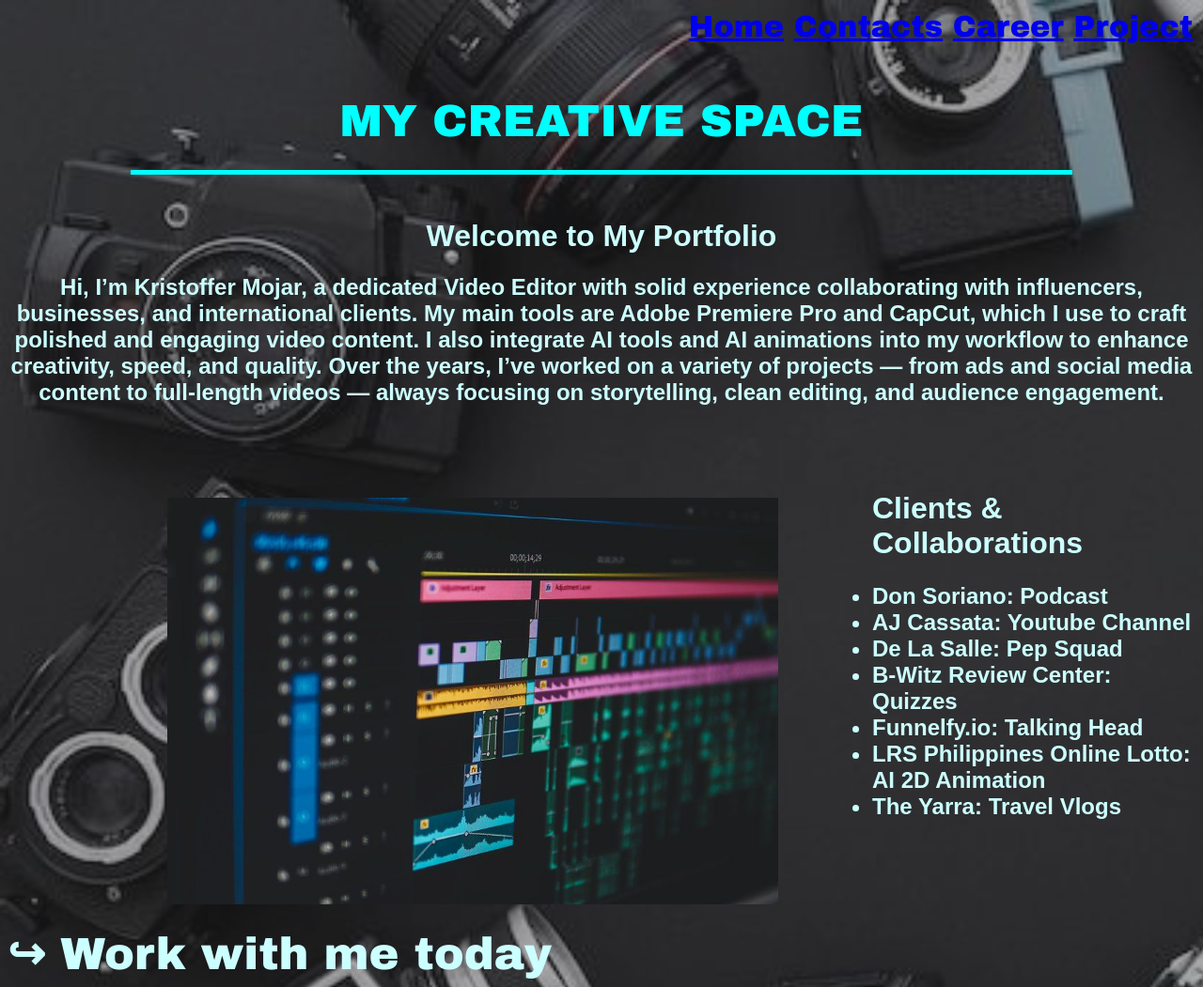
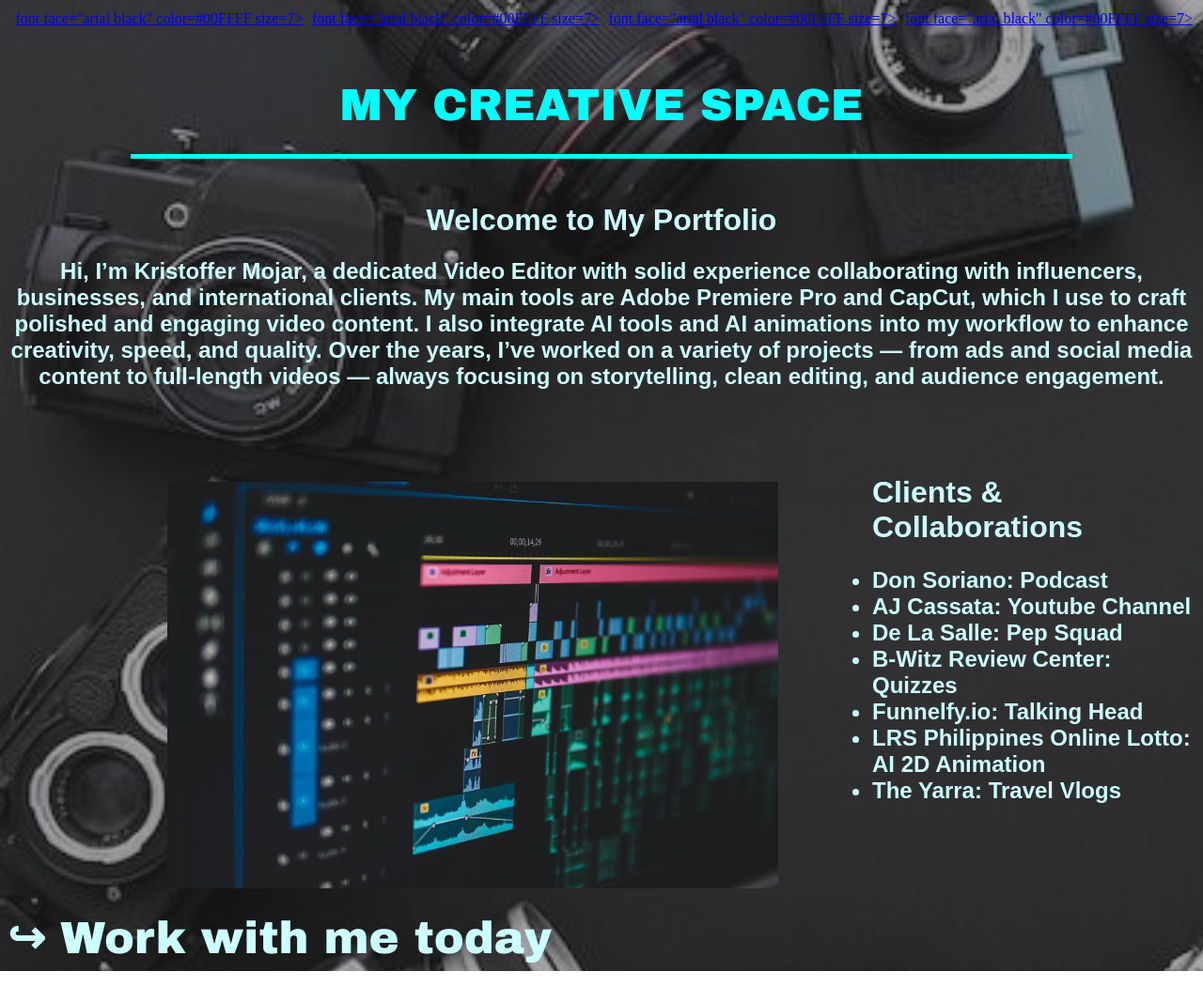
Before and after one commit to krismojar20/Kristoffer-Mojar-My-Portfolio, a plain HTML site: page index.html in a window 1280 px wide. Shown: the whole page at 94% size. Drawn offline with Linux system fonts and the light colour scheme.

Commit message:
Update index.html

```diff
--- a/index.html
+++ b/index.html
@@ -8,13 +8,13 @@
 <!-- Navigation Table -->
 <table width="100%">
 	<tr>
-		<td align="right">
-			<font color=#00FFFF face="Arial black" size=6>
-				<a href="index.html">Home</a>
-				<a href="Contacts.html">Contacts</a>
-				<a href="Resume.html">Career</a>
-				<a href="works.html">Project</a>
-			</font>
+
+
+				<td align="right"><a href="index.html">font face="arial black" color=#00FFFF size=7><Home</a></font></td>
+				<td align="right"><a href="Contacts.html">font face="arial black" color=#00FFFF size=7><Contacts</a></font></td>
+				<td align="right"><a href="Resume.html">font face="arial black" color=#00FFFF size=7><Career</a></font></td>
+				<td align="right"><a href="works.html">font face="arial black" color=#00FFFF size=7><Project</a></font></td>
+
 		</td>
 	</tr>
 </table>
```
